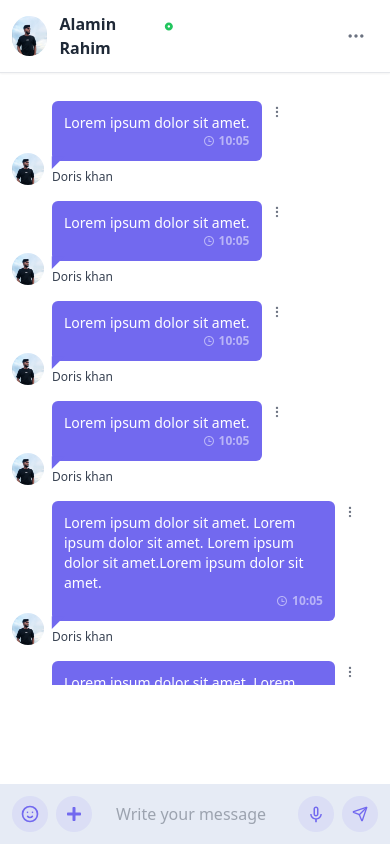
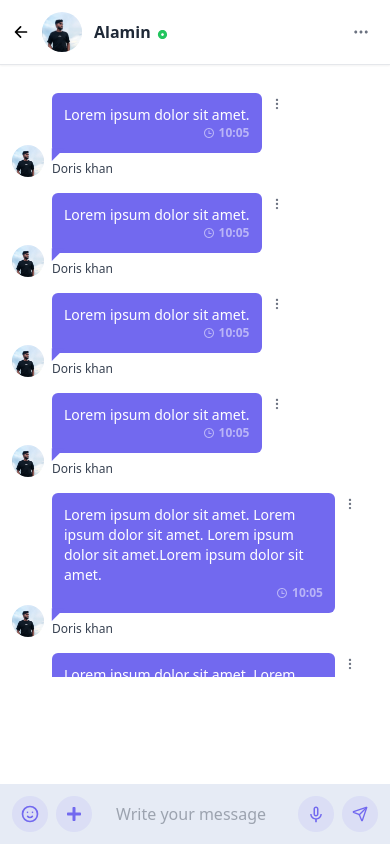
Before and after one commit to StellarWeb-Innovators/Connector, a React (Vite) app: page /chat/1 in a window 390 px wide. Built offline with nearby package versions, Linux system fonts and the light colour scheme; no server answers.

Commit message:
made navigation in chat box

```diff
--- a/src/pages/home/common/chatBox/InboxHeader.jsx
+++ b/src/pages/home/common/chatBox/InboxHeader.jsx
@@ -1,15 +1,21 @@
-import { RiRecordCircleFill, RiSearchLine, RiPhoneLine ,RiVidiconLine , RiGroupLine , RiMoreFill } from "react-icons/ri";
+import { RiRecordCircleFill, RiSearchLine, RiPhoneLine, RiVidiconLine, RiGroupLine, RiMoreFill } from "react-icons/ri";
 import image from "../../../../assets/IMG_20230714_001437.png";
+import { IoArrowBack } from "react-icons/io5";
+import { useNavigate } from "react-router-dom";
 
 
 const InboxHeader = () => {
+    const navigate = useNavigate();
     return (
         <div className="flex lg:p-6 p-3 border-b shadow-sm border-gray-200 items-center justify-between">
             {/* info */}
             <div className="flex items-center gap-3 ">
+                <button onClick={() => navigate(-1)} className="lg:hidden">
+                    <IoArrowBack className="text-lg md:text-xl" />
+                </button>
                 <img src={image} className="w-10 h-10 object-cover rounded-full" alt="" />
                 <div className="flex">
-                    <p className="text-gray-800 font-bold">Alamin Rahim</p>
+                    <p className="text-gray-800 font-bold">Alamin</p>
                     <RiRecordCircleFill className="text-[11px] text-green-500 ml-[6px] mt-[9px]" />
                 </div>
             </div>
@@ -27,8 +33,8 @@ const InboxHeader = () => {
                 <button className="p-3 rounded-full transition-all duration-200 hover:bg-[#F5F7FB]">
                     <RiGroupLine className="text-xl hidden md:block" />
                 </button>
-                <button className="p-3 rounded-full transition-all duration-200 hover:bg-[#F5F7FB]">
-                    <RiMoreFill className="text-xl" />
+                <button className="md:p-3 p-2 rounded-full transition-all duration-200 hover:bg-[#F5F7FB]">
+                    <RiMoreFill className="md:text-xl text-lg" />
                 </button>
             </div>
         </div>
--- a/src/pages/home/mobile/Mobile.jsx
+++ b/src/pages/home/mobile/Mobile.jsx
@@ -9,10 +9,10 @@ const Mobile = () => {
             {
                 !isChatRoute ?
                     <>
-                        <div className="max-h-[88vh] overflow-y-scroll">
+                        <div className="max-h-[88vh] overflow-y-scroll md:px-6">
                             <BarContents />
                         </div>
-                        <div className="absolute w-full bottom-0 left-0 z-20 border-t">
+                        <div className="absolute w-full bottom-0 left-0 z-20 border-t md:px-6">
                             <Sidebar />
                         </div>
                     </>
```
